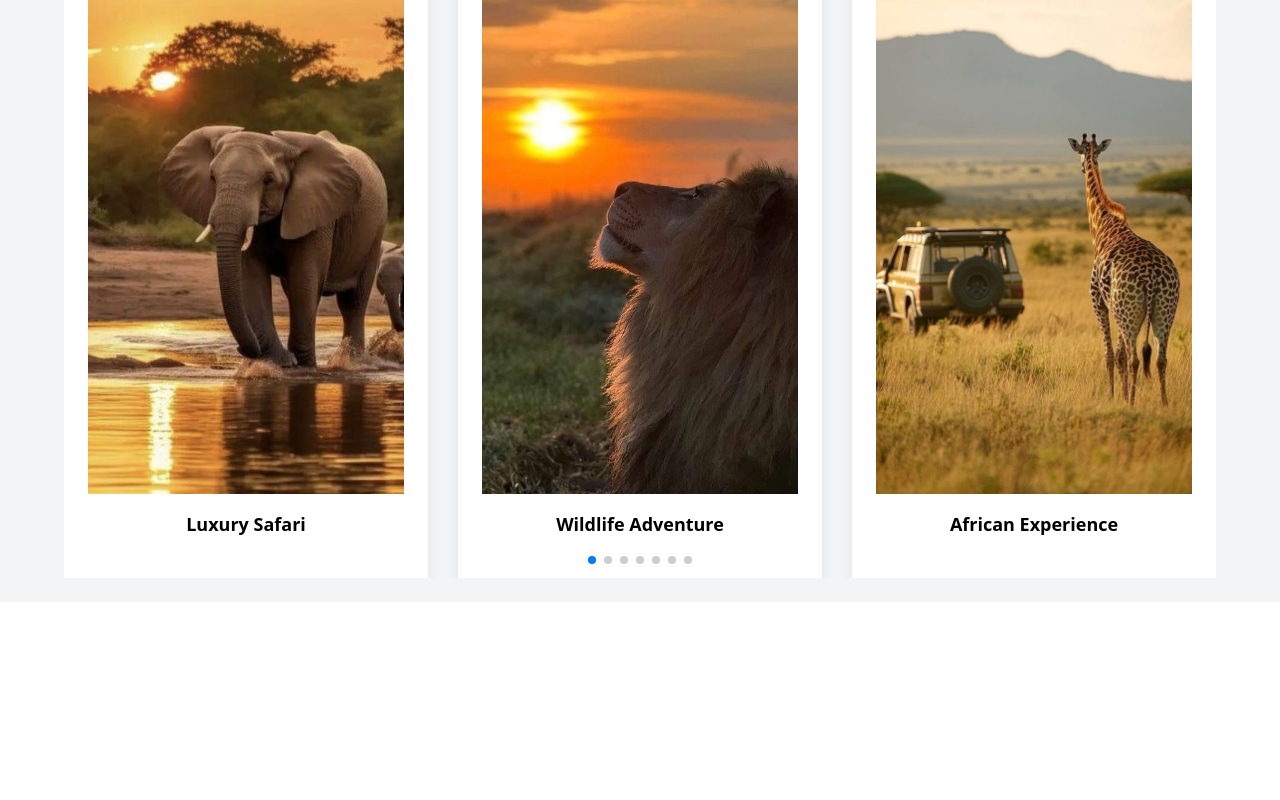
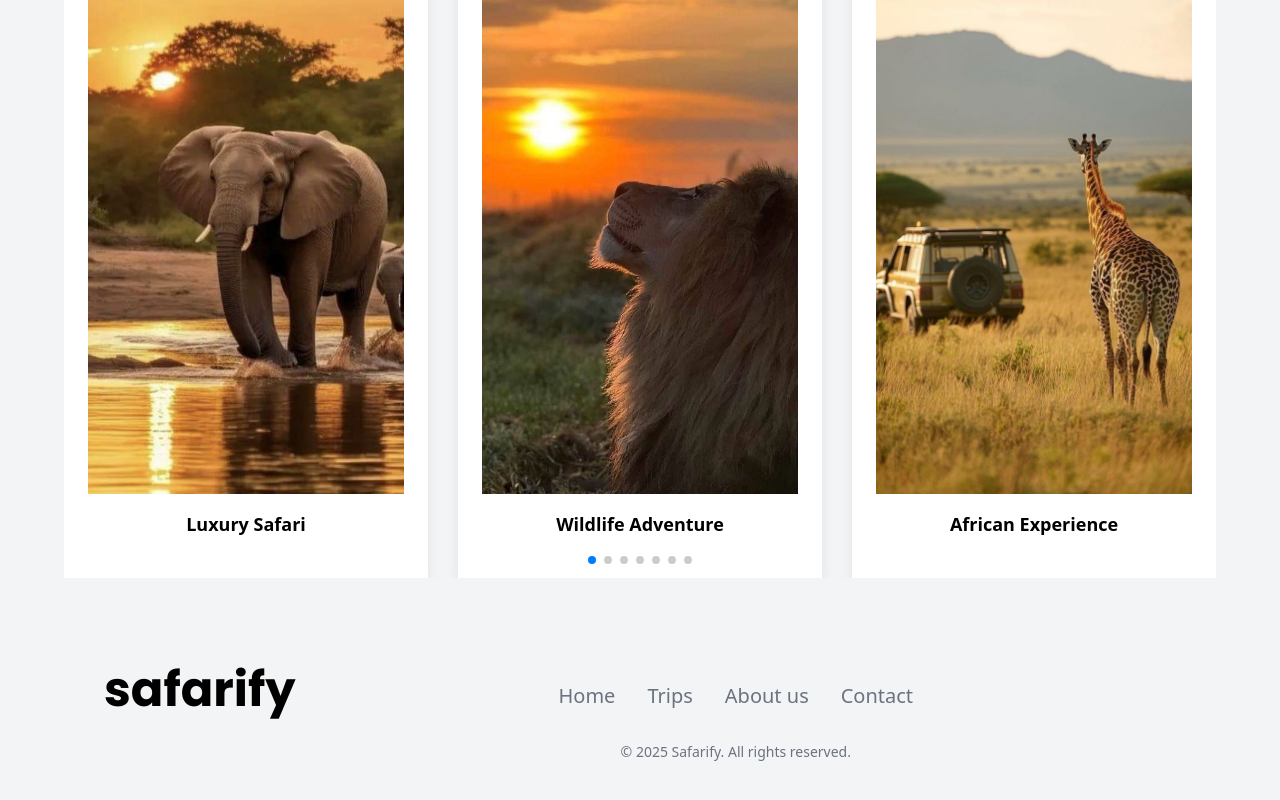
Before and after one commit to AbubakerSalah/safarify, a React (Vite) app: page / in a window 1280 px wide. Shown: the part 3984-4784 px from the top of the page. Before the commit the page ends 4586 px from the top, so only its background shows below. Built offline with nearby package versions, Linux system fonts and the light colour scheme.

Commit message:
Added Footer section

```diff
--- /dev/null
+++ b/src/Components/Footer.jsx
@@ -0,0 +1,51 @@
+import React from "react";
+import { Link } from "react-router-dom";
+
+export default function Footer() {
+  return (
+    <div className="flex flex-col md:flex-row items-center md:items-start justify-between p-8 lg:p-16 text-black relative w-full">
+      {/* Logo - Always left on md and up */}
+      <div className="flex justify-center md:justify-start w-full md:w-auto">
+        <h1 className="text-4xl lg:text-5xl font-poppins font-bold">
+          safarify
+        </h1>
+      </div>
+
+      {/* Nav and Copyright - Always Centered */}
+      <div className="flex flex-col items-center w-full">
+        <nav>
+          <ul className="flex flex-col md:flex-row items-center gap-8 mt-4 text-gray-500">
+            <li>
+              <Link to="/" className="relative group text-xl">
+                Home
+                <span className="absolute bottom-0 left-0 w-full h-0.5 bg-black scale-x-0 group-hover:scale-x-100 transition-all duration-300"></span>
+              </Link>
+            </li>
+            <li>
+              <Link to="/trips" className="relative group text-xl">
+                Trips
+                <span className="absolute bottom-0 left-0 w-full h-0.5 bg-black scale-x-0 group-hover:scale-x-100 transition-all duration-300"></span>
+              </Link>
+            </li>
+            <li>
+              <Link to="/about" className="relative group text-xl">
+                About us
+                <span className="absolute bottom-0 left-0 w-full h-0.5 bg-black scale-x-0 group-hover:scale-x-100 transition-all duration-300"></span>
+              </Link>
+            </li>
+            <li>
+              <Link to="/contact" className="relative group text-xl">
+                Contact
+                <span className="absolute bottom-0 left-0 w-full h-0.5 bg-black scale-x-0 group-hover:scale-x-100 transition-all duration-300"></span>
+              </Link>
+            </li>
+          </ul>
+        </nav>
+
+        <div className="mt-8 text-center text-gray-500 text-sm">
+          © {new Date().getFullYear()} Safarify. All rights reserved.
+        </div>
+      </div>
+    </div>
+  );
+}
--- a/src/Pages/AboutUs.jsx
+++ b/src/Pages/AboutUs.jsx
@@ -1,10 +1,15 @@
 import React from "react";
+import Footer from "../Components/Footer";
 export default function AboutUs() {
   return (
     <>
       <div className="flex justify-center items-center text-3xl">
         This is the About us page
       </div>
+
+      <footer className="bg-gray-200">
+        <Footer />
+      </footer>
     </>
   );
 }
--- a/src/Pages/Contact.jsx
+++ b/src/Pages/Contact.jsx
@@ -1,10 +1,16 @@
 import React from "react";
+import Footer from "../Components/Footer";
+
 export default function Contact() {
   return (
     <>
       <div className="flex justify-center items-center text-3xl">
         This is the Contact page
       </div>
+
+      <footer>
+        <Footer />
+      </footer>
     </>
   );
 }
--- a/src/Pages/Home.jsx
+++ b/src/Pages/Home.jsx
@@ -2,6 +2,7 @@ import React, { useEffect } from "react";
 import { ArrowRight } from "lucide-react";
 import { Link } from "react-router-dom";
 import SafariPackages from "../Components/SafariPackages";
+import Footer from "../Components/Footer";
 
 export default function Home() {
   return (
@@ -90,6 +91,10 @@ export default function Home() {
           < SafariPackages />
         </section>
       </div>
+
+      <footer>
+        <Footer />
+      </footer>
     </div>
   );
 }
--- a/src/Pages/Trips.jsx
+++ b/src/Pages/Trips.jsx
@@ -1,10 +1,15 @@
 import React from "react";
+import Footer from "../Components/Footer";
 export default function Trips() {
   return (
     <>
       <div className="flex justify-center items-center text-3xl">
         This is the Trips page
       </div>
+
+      <footer>
+        <Footer />
+      </footer>
     </>
   );
 }
```
